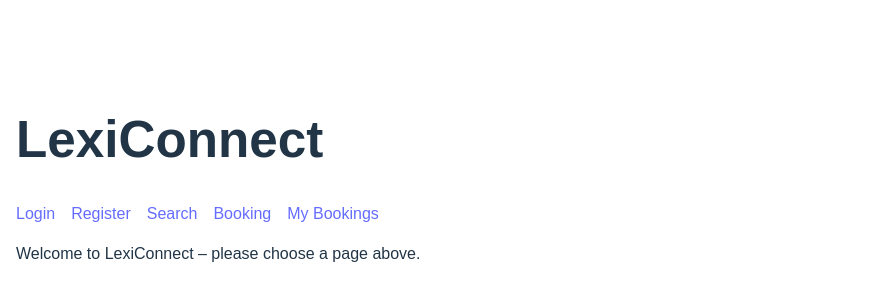
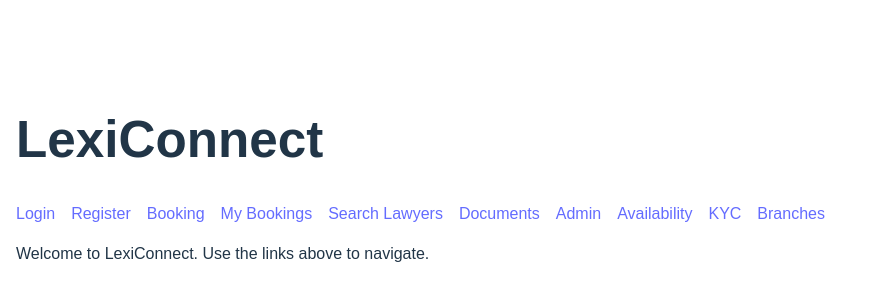
Before and after one commit to S-W-Development-Group-Project-UOG-4-7/LexiConnect, a React app in the folder frontend/: page / in a window 1280 px wide. Shown: the part 228-528 px from the top of the page, without its empty margins (0-872 px from the left). Built offline with nearby package versions, Linux system fonts and the light colour scheme; the HTML template or start-up script is replaced by a standard one.

Commit message:
Add shared React Router routes for all member pages

```diff
--- a/frontend/src/App.jsx
+++ b/frontend/src/App.jsx
@@ -5,25 +5,56 @@ function App() {
     <div style={{ padding: "1rem", fontFamily: "sans-serif" }}>
       <h1>LexiConnect</h1>
 
-      {/* Simple navigation for now */}
+      {/* Simple nav for now */}
       <nav style={{ marginBottom: "1rem" }}>
+        {/* Thenu */}
         <Link to="/login" style={{ marginRight: "1rem" }}>Login</Link>
         <Link to="/register" style={{ marginRight: "1rem" }}>Register</Link>
-        <Link to="/search" style={{ marginRight: "1rem" }}>Search</Link>
         <Link to="/booking" style={{ marginRight: "1rem" }}>Booking</Link>
-        <Link to="/manage-bookings">My Bookings</Link>
+        <Link to="/manage-bookings" style={{ marginRight: "1rem" }}>My Bookings</Link>
+
+        {/* Chapa */}
+        <Link to="/search" style={{ marginRight: "1rem" }}>Search Lawyers</Link>
+
+        {/* Methsarani */}
+        <Link to="/documents" style={{ marginRight: "1rem" }}>Documents</Link>
+        <Link to="/admin" style={{ marginRight: "1rem" }}>Admin</Link>
+
+        {/* Vithana */}
+        <Link to="/availability" style={{ marginRight: "1rem" }}>Availability</Link>
+
+        {/* Udavi */}
+        <Link to="/kyc" style={{ marginRight: "1rem" }}>KYC</Link>
+        <Link to="/branches" style={{ marginRight: "1rem" }}>Branches</Link>
       </nav>
 
-      {/* Define routes */}
       <Routes>
-        <Route path="/login" element={<div>Login Page (Thenu will build)</div>} />
-        <Route path="/register" element={<div>Register Page (Thenu will build)</div>} />
-        <Route path="/search" element={<div>Search Page (Chapa will build)</div>} />
-        <Route path="/booking" element={<div>Booking Page (Thenu will build)</div>} />
-        <Route path="/manage-bookings" element={<div>Manage Bookings Page (Thenu will build)</div>} />
+        {/* Thenu – Auth + Booking */}
+        <Route path="/login" element={<div>Login Page (Thenu)</div>} />
+        <Route path="/register" element={<div>Register Page (Thenu)</div>} />
+        <Route path="/booking/:lawyerId" element={<div>Booking Page (Thenu)</div>} />
+        <Route path="/booking" element={<div>Booking Page (Thenu)</div>} />
+        <Route path="/manage-bookings" element={<div>Manage Bookings Page (Thenu)</div>} />
+
+        {/* Chapa – Search + Profile */}
+        <Route path="/search" element={<div>Search Page (Chapa)</div>} />
+        <Route path="/profile/:id" element={<div>Profile Page (Chapa)</div>} />
+
+        {/* Methsarani – Documents + Admin */}
+        <Route path="/documents" element={<div>Document Upload Page (Methsarani)</div>} />
+        <Route path="/admin" element={<div>Admin Dashboard Page (Methsarani)</div>} />
+
+        {/* Vithana – Availability */}
+        <Route path="/availability" element={<div>Availability Editor Page (Vithana)</div>} />
+
+        {/* Udavi – KYC + Branches */}
+        <Route path="/kyc" element={<div>KYC Form Page (Udavi)</div>} />
+        <Route path="/branches" element={<div>Branch Management Page (Udavi)</div>} />
+
+        {/* Default */}
         <Route
           path="*"
-          element={<div>Welcome to LexiConnect – please choose a page above.</div>}
+          element={<div>Welcome to LexiConnect. Use the links above to navigate.</div>}
         />
       </Routes>
     </div>
```
